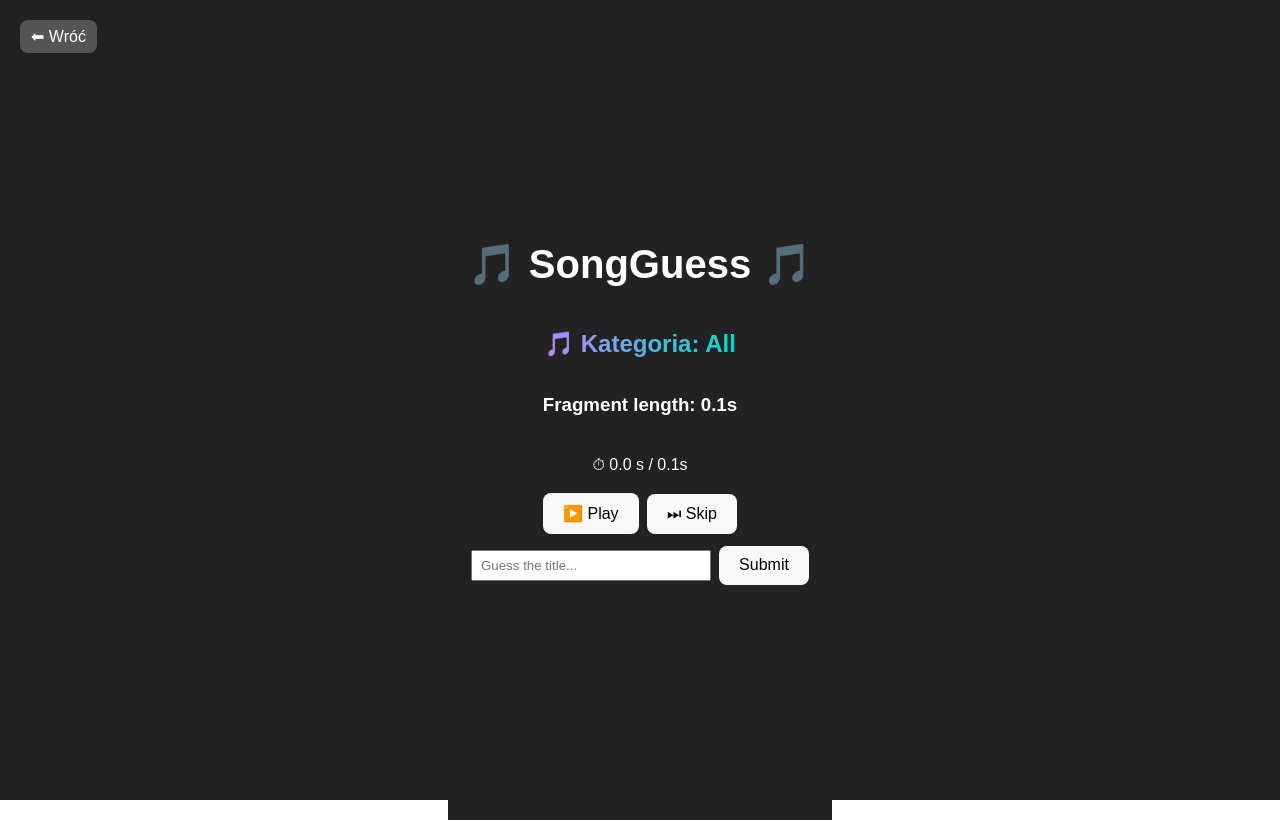
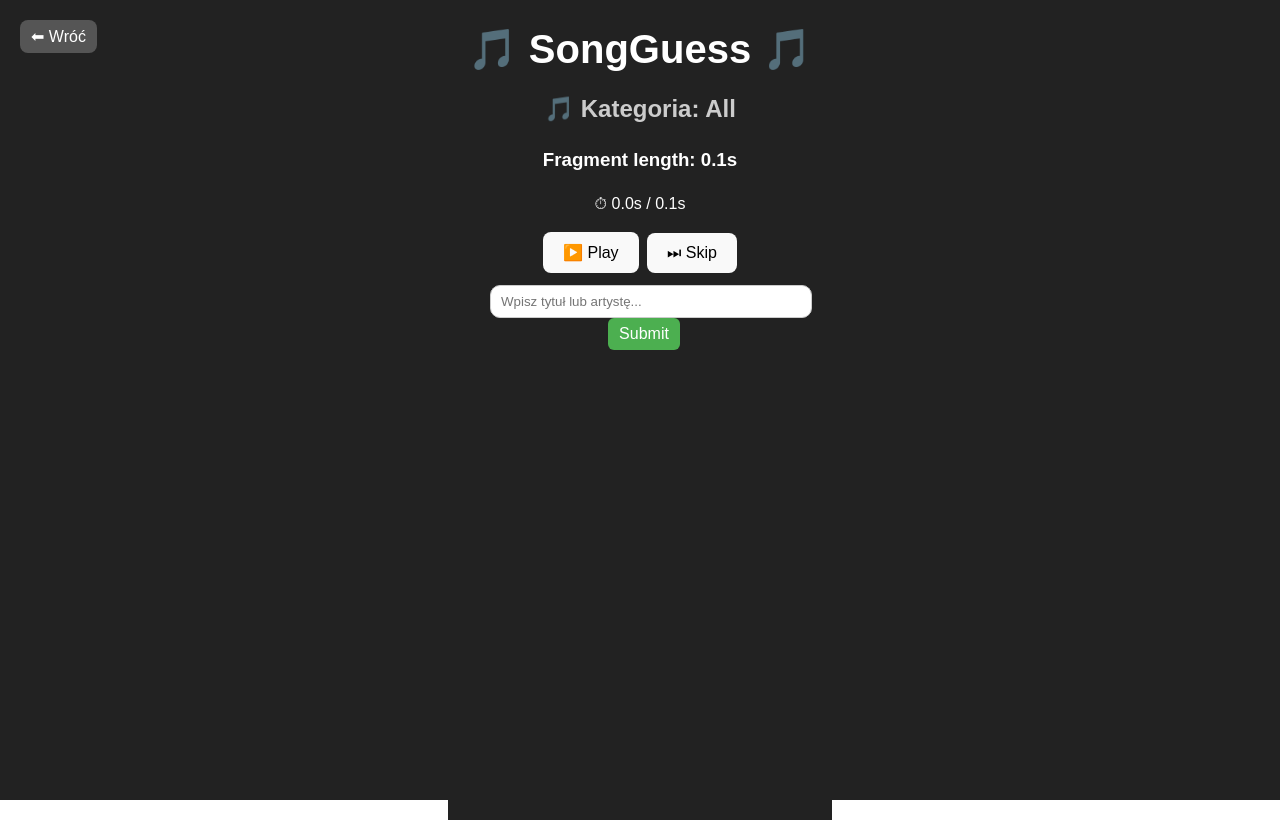
Before and after one commit to janseweryn/GuessSong, a React (Vite) app: page / in a window 1280 px wide. Both pictures are taken after a click on the button "🎧 All". Built offline with nearby package versions, Linux system fonts and the light colour scheme.

Commit message:
Update search bar and wrong answer behavior

```diff
--- a/src/App.jsx
+++ b/src/App.jsx
@@ -1,5 +1,6 @@
 import React, { useState, useRef, useEffect } from "react";
 import songsData from "./songs.json";
+import SearchBar from "./components/SearchBar";
 
 const LEVELS = [
   { label: "0.1s", time: 0.2, displayTime: 0.1 },
@@ -12,7 +13,6 @@ const LEVELS = [
   { label: "30s", time: 30, displayTime: 30 },
 ];
 
-// Czytelne nazwy kategorii
 const CATEGORY_NAMES = {
   all: "All",
   pop: "Pop",
@@ -32,6 +32,7 @@ export default function App() {
   const [canReplayFull, setCanReplayFull] = useState(false);
   const [fullPlayTime, setFullPlayTime] = useState(0);
   const [isFullPlaying, setIsFullPlaying] = useState(false);
+  const [wrongAnswers, setWrongAnswers] = useState([]); // 🟡 lista błędnych odpowiedzi
 
   const audioRef = useRef(null);
   const intervalRef = useRef(null);
@@ -58,6 +59,7 @@ export default function App() {
     setCanReplayFull(false);
     setFullPlayTime(0);
     setIsFullPlaying(false);
+    setWrongAnswers([]); // 🔄 reset błędnych odpowiedzi
     clearTimers();
     if (audioRef.current) {
       audioRef.current.pause();
@@ -85,7 +87,6 @@ export default function App() {
     const audio = audioRef.current;
     audio.currentTime = 0;
     audio.play().catch(() => {});
-
     setIsPlaying(true);
     setCurrentTime(0);
 
@@ -109,19 +110,44 @@ export default function App() {
     clearTimers();
   };
 
+  // 🧠 Weryfikacja odpowiedzi gracza
   const handleGuess = () => {
     if (!currentSong) return;
-    if (userGuess.trim().toLowerCase() === currentSong.title.toLowerCase()) {
+    const [guessTitle, guessArtist = ""] = userGuess
+      .split(" - ")
+      .map((t) => t.trim().toLowerCase());
+
+    const correctTitle = currentSong.title.toLowerCase();
+    const correctArtist = currentSong.artist.toLowerCase();
+
+    if (guessTitle === correctTitle && guessArtist === correctArtist) {
       setIsCorrect(true);
       setCanReplayFull(true);
       stopSnippet();
+    } else {
+      // 🟥 błędna odpowiedź → dodaj do listy
+      const artistMatches =
+        guessArtist && correctArtist.includes(guessArtist.toLowerCase());
+
+      setWrongAnswers((prev) => [
+        ...prev,
+        {
+          title: userGuess,
+          artistCorrect: artistMatches,
+        },
+      ]);
+
+      // automatyczny skip do następnego timestampa
+      skipToNext();
     }
+
+    setUserGuess("");
   };
 
   const skipToNext = () => {
     stopSnippet();
     if (snippetIndex < LEVELS.length - 1) {
-      setSnippetIndex(snippetIndex + 1);
+      setSnippetIndex((prev) => prev + 1);
     } else {
       setGameOver(true);
       setCanReplayFull(true);
@@ -177,15 +203,9 @@ export default function App() {
         color: "white",
         background: "#222",
         minHeight: "100vh",
-        display: "flex",
-        flexDirection: "column",
-        justifyContent: "center",
-        alignItems: "center",
       }}
     >
-      <h1 style={{ fontSize: "2.5rem", marginBottom: 20 }}>
-        🎵 SongGuess 🎵
-      </h1>
+      <h1 style={{ fontSize: "2.5rem", marginBottom: 20 }}>🎵 SongGuess 🎵</h1>
 
       {!category ? (
         <div style={{ marginTop: 40 }}>
@@ -197,10 +217,7 @@ export default function App() {
             <button onClick={() => selectCategory("pop")} style={{ margin: 8 }}>
               🎤 Pop
             </button>
-            <button
-              onClick={() => selectCategory("rock")}
-              style={{ margin: 8 }}
-            >
+            <button onClick={() => selectCategory("rock")} style={{ margin: 8 }}>
               🎸 Rock
             </button>
           </div>
@@ -228,23 +245,9 @@ export default function App() {
 
           {currentSong && (
             <>
-              {/* 🟣 Dodany napis z kategorią */}
-              <h2
-                style={{
-                  marginBottom: 10,
-                  color: "#ccc",
-                  background: "linear-gradient(90deg, #bb86fc, #03dac6)",
-                  WebkitBackgroundClip: "text",
-                  WebkitTextFillColor: "transparent",
-                }}
-              >
+              <h2 style={{ marginBottom: 10, color: "#ccc" }}>
                 🎵 Kategoria:{" "}
-                <span
-                  style={{
-                    fontWeight: "bold",
-                    textTransform: "capitalize",
-                  }}
-                >
+                <span style={{ fontWeight: "bold", textTransform: "capitalize" }}>
                   {CATEGORY_NAMES[category] || category}
                 </span>
               </h2>
@@ -253,8 +256,7 @@ export default function App() {
                 Fragment length: <strong>{LEVELS[snippetIndex].label}</strong>
               </h3>
               <p>
-                ⏱ {displayedTime.toFixed(1)} s /{" "}
-                {LEVELS[snippetIndex].displayTime}s
+                ⏱ {displayedTime.toFixed(1)}s / {LEVELS[snippetIndex].displayTime}s
               </p>
 
               <audio ref={audioRef} src={currentSong.snippet} />
@@ -272,17 +274,48 @@ export default function App() {
                     </button>
                   </div>
 
-                  <div style={{ marginTop: 12 }}>
-                    <input
-                      type="text"
-                      placeholder="Guess the title..."
-                      value={userGuess}
-                      onChange={(e) => setUserGuess(e.target.value)}
-                      style={{ padding: "6px 8px", width: 220 }}
+                  {/* 🔎 Wyszukiwarka + przycisk */}
+                  <div style={{ marginTop: 12, position: "relative" }}>
+                    <SearchBar
+                      onSelectSong={(title, artist) => {
+                        setUserGuess(`${title} - ${artist}`);
+                      }}
                     />
-                    <button onClick={handleGuess} style={{ marginLeft: 8 }}>
+                    <button
+                      onClick={handleGuess}
+                      style={{
+                        marginLeft: 8,
+                        background: "#4caf50",
+                        color: "white",
+                        padding: "6px 10px",
+                        borderRadius: 6,
+                      }}
+                    >
                       Submit
                     </button>
+                  </div>
+
+                  {/* 🟥 Wyświetlanie błędnych odpowiedzi */}
+                  <div style={{ marginTop: 20 }}>
+                    {wrongAnswers.map((ans, i) => (
+                      <div
+                        key={i}
+                        style={{
+                          marginTop: 8,
+                          borderRadius: 8,
+                          padding: "6px 10px",
+                          border: "1px solid #444",
+                          backgroundColor: ans.artistCorrect
+                            ? "#ffd54f"
+                            : "#ef5350",
+                          color: "black",
+                          display: "inline-block",
+                          minWidth: 200,
+                        }}
+                      >
+                        ❌ {ans.title}
+                      </div>
+                    ))}
                   </div>
 
                   {snippetIndex === LEVELS.length - 1 && (
@@ -302,6 +335,7 @@ export default function App() {
                 </>
               )}
 
+              {/* ✅ poprawna odpowiedź */}
               {isCorrect && (
                 <div style={{ marginTop: 16 }}>
                   <h2>✅ Correct!</h2>
@@ -310,7 +344,6 @@ export default function App() {
                     <br />
                     <strong>Artysta:</strong> {currentSong.artist}
                   </p>
-
                   {currentSong.cover && (
                     <img
                       src={currentSong.cover}
@@ -319,38 +352,6 @@ export default function App() {
                       style={{ borderRadius: 12, marginTop: 10 }}
                     />
                   )}
-
-                  <div style={{ marginTop: 12 }}>
-                    {isFullPlaying ? (
-                      <button
-                        onClick={stopFullSong}
-                        style={{
-                          background: "#e53935",
-                          color: "white",
-                          padding: "6px 10px",
-                        }}
-                      >
-                        ⏹ Stop Full Snippet
-                      </button>
-                    ) : (
-                      <button
-                        onClick={playFullSong}
-                        style={{
-                          background: "#4caf50",
-                          color: "white",
-                          padding: "6px 10px",
-                        }}
-                      >
-                        ▶️ Play Full Snippet
-                      </button>
-                    )}
-                    {isFullPlaying && (
-                      <p style={{ marginTop: 6 }}>
-                        ⏱ {fullPlayTime.toFixed(1)} s
-                      </p>
-                    )}
-                  </div>
-
                   <button
                     onClick={() => startNewSong(filteredSongs)}
                     style={{ marginTop: 10 }}
@@ -360,58 +361,15 @@ export default function App() {
                 </div>
               )}
 
+              {/* ❌ game over */}
               {gameOver && !isCorrect && (
                 <div style={{ marginTop: 16 }}>
-                  <h2 style={{ color: "red", fontSize: "2em" }}>❌</h2>
-                  <h2>😞 Nie udało się odgadnąć</h2>
+                  <h2 style={{ color: "red" }}>❌ Nie udało się odgadnąć</h2>
                   <p>
                     <strong>Tytuł:</strong> {currentSong.title}
                     <br />
                     <strong>Artysta:</strong> {currentSong.artist}
                   </p>
-
-                  {currentSong.cover && (
-                    <img
-                      src={currentSong.cover}
-                      alt="cover"
-                      width={200}
-                      style={{ borderRadius: 12, marginTop: 10 }}
-                    />
-                  )}
-
-                  {canReplayFull && (
-                    <div style={{ marginTop: 12 }}>
-                      {isFullPlaying ? (
-                        <button
-                          onClick={stopFullSong}
-                          style={{
-                            background: "#e53935",
-                            color: "white",
-                            padding: "6px 10px",
-                          }}
-                        >
-                          ⏹ Stop Full Snippet
-                        </button>
-                      ) : (
-                        <button
-                          onClick={playFullSong}
-                          style={{
-                            background: "#4caf50",
-                            color: "white",
-                            padding: "6px 10px",
-                          }}
-                        >
-                          ▶️ Play Full Snippet
-                        </button>
-                      )}
-                      {isFullPlaying && (
-                        <p style={{ marginTop: 6 }}>
-                          ⏱ {fullPlayTime.toFixed(1)} s
-                        </p>
-                      )}
-                    </div>
-                  )}
-
                   <button
                     onClick={() => startNewSong(filteredSongs)}
                     style={{ marginTop: 10 }}
--- a/src/components/SearchBar.jsx
+++ b/src/components/SearchBar.jsx
@@ -5,7 +5,7 @@ const SearchBar = ({ onSelectSong }) => {
   const [suggestions, setSuggestions] = useState([]);
   const [loading, setLoading] = useState(false);
 
-  // Gdy użytkownik wpisze 3+ litery, pobieramy propozycje z iTunes
+  // 🔎 Pobieranie propozycji po wpisaniu 3+ liter
   useEffect(() => {
     if (query.length < 3) {
       setSuggestions([]);
@@ -16,11 +16,12 @@ const SearchBar = ({ onSelectSong }) => {
       setLoading(true);
       try {
         const response = await fetch(
-          `https://itunes.apple.com/search?term=${encodeURIComponent(query)}&entity=song&limit=5`
+          `https://itunes.apple.com/search?term=${encodeURIComponent(
+            query
+          )}&entity=song&limit=5`
         );
         const data = await response.json();
 
-        // Formatowanie wyników: "tytuł - artysta"
         const formatted = data.results.map((song) => ({
           title: song.trackName,
           artist: song.artistName,
@@ -34,34 +35,76 @@ const SearchBar = ({ onSelectSong }) => {
       }
     };
 
-    const delayDebounce = setTimeout(fetchSuggestions, 400); // opóźnienie wpisywania
+    const delayDebounce = setTimeout(fetchSuggestions, 400);
     return () => clearTimeout(delayDebounce);
   }, [query]);
 
+  // 🔘 Gdy gracz wybierze opcję z listy
   const handleSelect = (title, artist) => {
-    setQuery(`${title} - ${artist}`);
+    const formattedValue = `${title} - ${artist}`;
+    setQuery(formattedValue);
     setSuggestions([]);
-    onSelectSong?.(title, artist);
+    if (onSelectSong) onSelectSong(title, artist);
   };
 
   return (
-    <div className="relative w-full max-w-md mx-auto">
+    <div
+      style={{
+        position: "relative",
+        width: "100%",
+        maxWidth: 300,
+        margin: "0 auto",
+      }}
+    >
       <input
         type="text"
         value={query}
         onChange={(e) => setQuery(e.target.value)}
         placeholder="Wpisz tytuł lub artystę..."
-        className="w-full p-2 rounded-xl border border-gray-300 focus:outline-none focus:ring-2 focus:ring-blue-400"
+        style={{
+          width: "100%",
+          padding: "8px 10px",
+          borderRadius: 10,
+          border: "1px solid #ccc",
+          outline: "none",
+        }}
       />
-      {loading && <p className="text-sm text-gray-400 mt-1">Ładowanie...</p>}
+
+      {loading && (
+        <p style={{ color: "#bbb", fontSize: 13, marginTop: 4 }}>Ładowanie...</p>
+      )}
 
       {suggestions.length > 0 && (
-        <ul className="absolute z-10 bg-white shadow-md rounded-lg w-full mt-1 max-h-60 overflow-y-auto">
+        <ul
+          style={{
+            position: "absolute",
+            zIndex: 10,
+            background: "white",
+            color: "black",
+            borderRadius: 10,
+            boxShadow: "0 2px 10px rgba(0,0,0,0.2)",
+            width: "100%",
+            marginTop: 4,
+            listStyle: "none",
+            padding: 0,
+            maxHeight: 200,
+            overflowY: "auto",
+          }}
+        >
           {suggestions.map((s, index) => (
             <li
               key={index}
               onClick={() => handleSelect(s.title, s.artist)}
-              className="px-3 py-2 cursor-pointer hover:bg-gray-100"
+              style={{
+                padding: "8px 12px",
+                cursor: "pointer",
+              }}
+              onMouseEnter={(e) =>
+                (e.currentTarget.style.backgroundColor = "#f0f0f0")
+              }
+              onMouseLeave={(e) =>
+                (e.currentTarget.style.backgroundColor = "transparent")
+              }
             >
               {s.title} – {s.artist}
             </li>
```
Also changed, not shown: public/songs/covers/positions.jpg (added), 1 other file (tests, documents, lock files or other folders).
